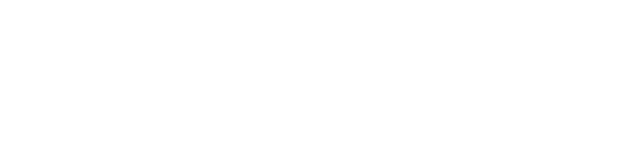
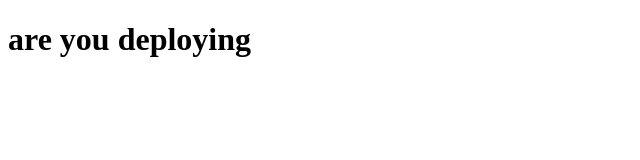
Before and after one commit to SimonOConnor28/Portfolio, a plain HTML site: page index.html in a window 1280 px wide. Shown: the whole page, without its empty margins (0-640 px from the left). Drawn offline with Linux system fonts and the light colour scheme.

Commit message:
second commit

```diff
--- a/index.html
+++ b/index.html
@@ -7,6 +7,6 @@
     <title>Document</title>
 </head>
 <body>
-
+    <h1>are you deploying</h1>
 </body>
 </html>
```
